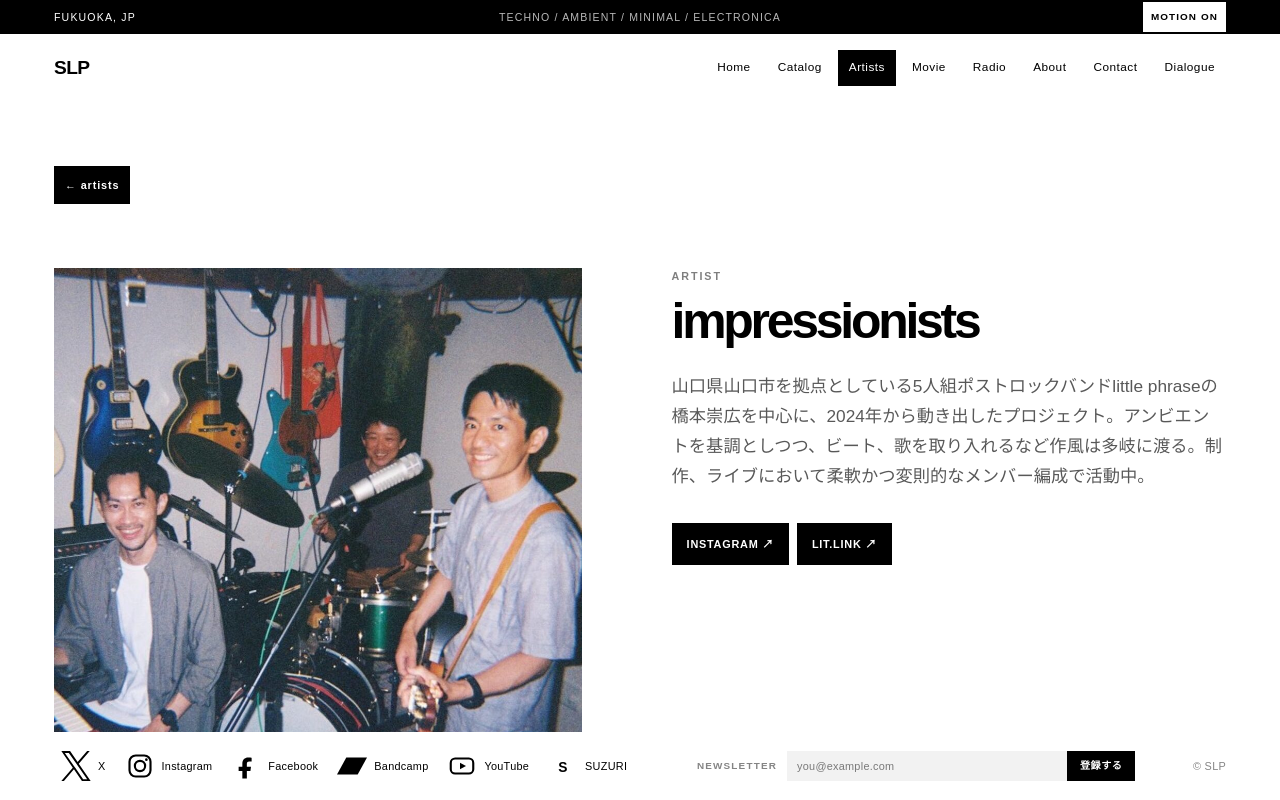
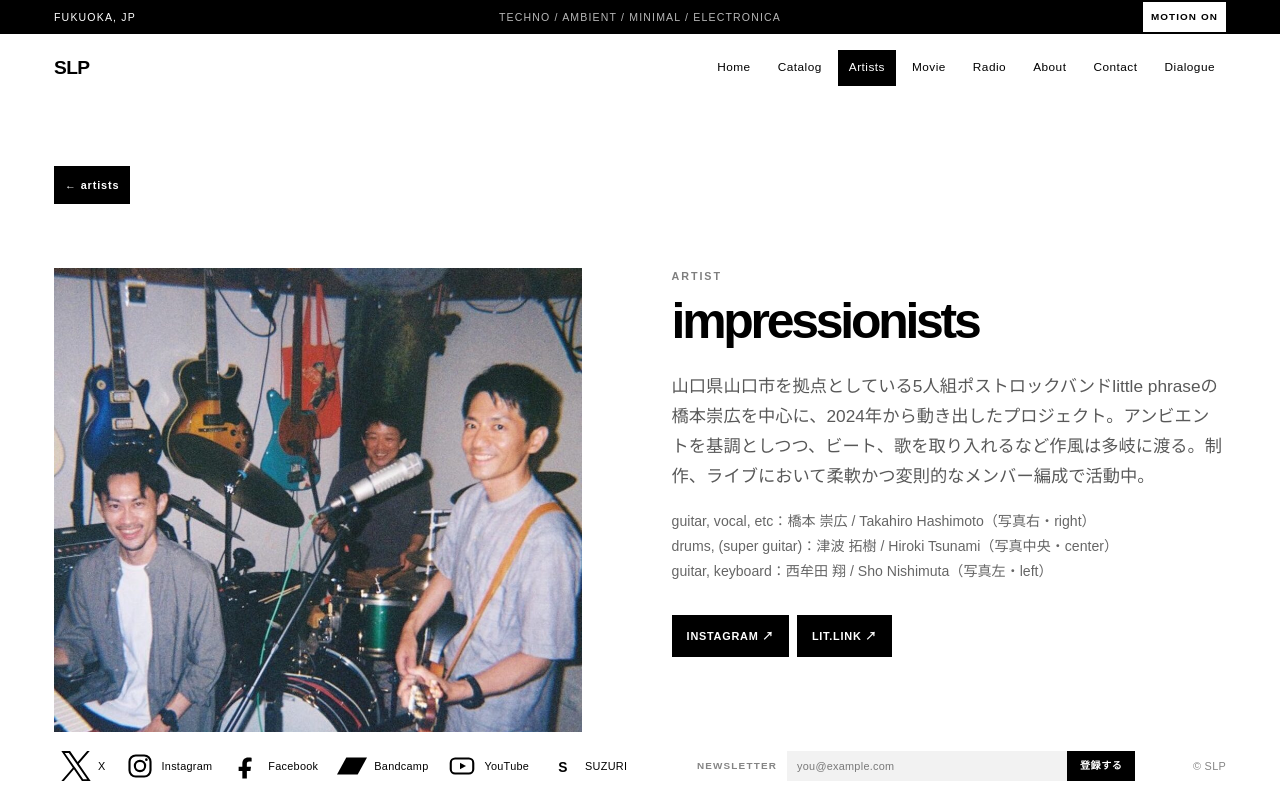
Before and after one commit to roastia/slp-website, a Next.js app: page /artists/impressionists/ in a window 1280 px wide. Shown: the top 800 px of the page. Built offline with nearby package versions, Linux system fonts and the light colour scheme; a web font is replaced by a local one.

Commit message:
アーティスト詳細ページにメンバー紹介を復元

```diff
--- a/app/artists/[slug]/page.tsx
+++ b/app/artists/[slug]/page.tsx
@@ -63,6 +63,9 @@ export default async function ArtistDetailPage({
             <p className="detail-kicker">artist</p>
             <h1>{artist.name}</h1>
             <p className="detail-lead">{artist.lead}</p>
+            {artist.profile ? (
+              <p className="detail-members" style={{ whiteSpace: "pre-line" }}>{artist.profile}</p>
+            ) : null}
             {artist.links.length > 0 ? (
               <div className="detail-actions" aria-label="Artist links">
                 {artist.links.map((link) => (
```
